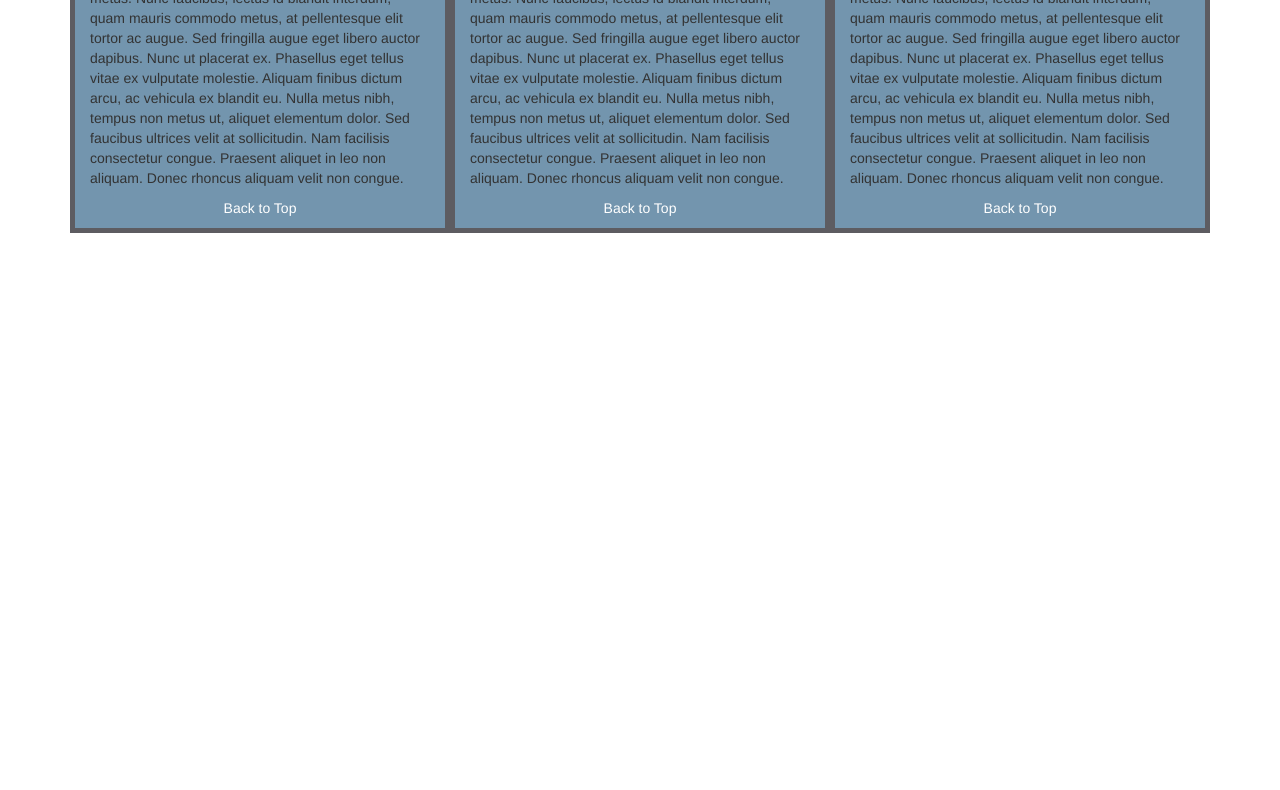
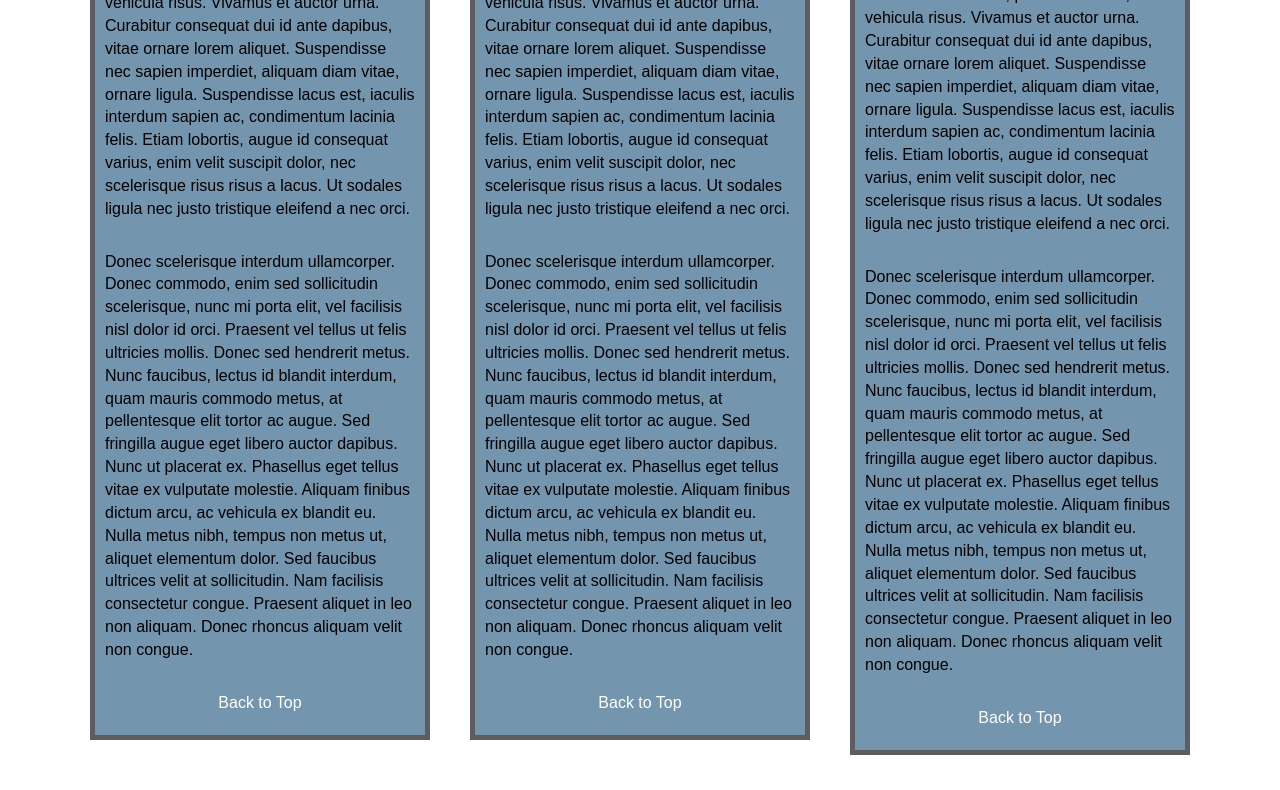
Before and after one commit to vrfigueiredo/Coursera_HTML_CSS_Javascript, a plain HTML site: page module3_submission/index.html in a window 1280 px wide. Shown: the part 1064-1854 px from the top of the page. Before the commit the page ends 1297 px from the top, so only its background shows below. Drawn offline with Linux system fonts and the light colour scheme.

Commit message:
Update styles.css

```diff
--- a/module3_submission/css/styles.css
+++ b/module3_submission/css/styles.css
@@ -1,8 +1,4 @@
-* {
-    box-sizing: border-box;
-}
-
-body {
+#body {
     background-color: white;
     font-size: 16px;
     color: black;
@@ -50,6 +46,10 @@ body {
 
 /** MAIN CONTENT **/
 
+#main-content {
+    margin-bottom: 30px;
+}
+
 #main-content h2 {
     margin: 30px;
     padding: 10px;
@@ -57,8 +57,9 @@ body {
     font-size: 3em;
 }
 
-#chicken, #beef, #sushi {
+.inner {
     background-color: #7395AE;
+    margin: 5px;
     border: solid 5px #5D5C61;
 }
 
@@ -67,12 +68,21 @@ body {
     font-size: 2em;
 }
 
+p {
+    padding: 10px;
+}
+
 #main-content a {
     color: white;
-    text-align: center;
     text-decoration: none;
 }
 
 #main-content a:hover {
     color: #557A95;
 }
+
+.col-sm-12 {
+    margin-top: 15px;
+}
+
+/** END MAIN CONTENT **/
```
